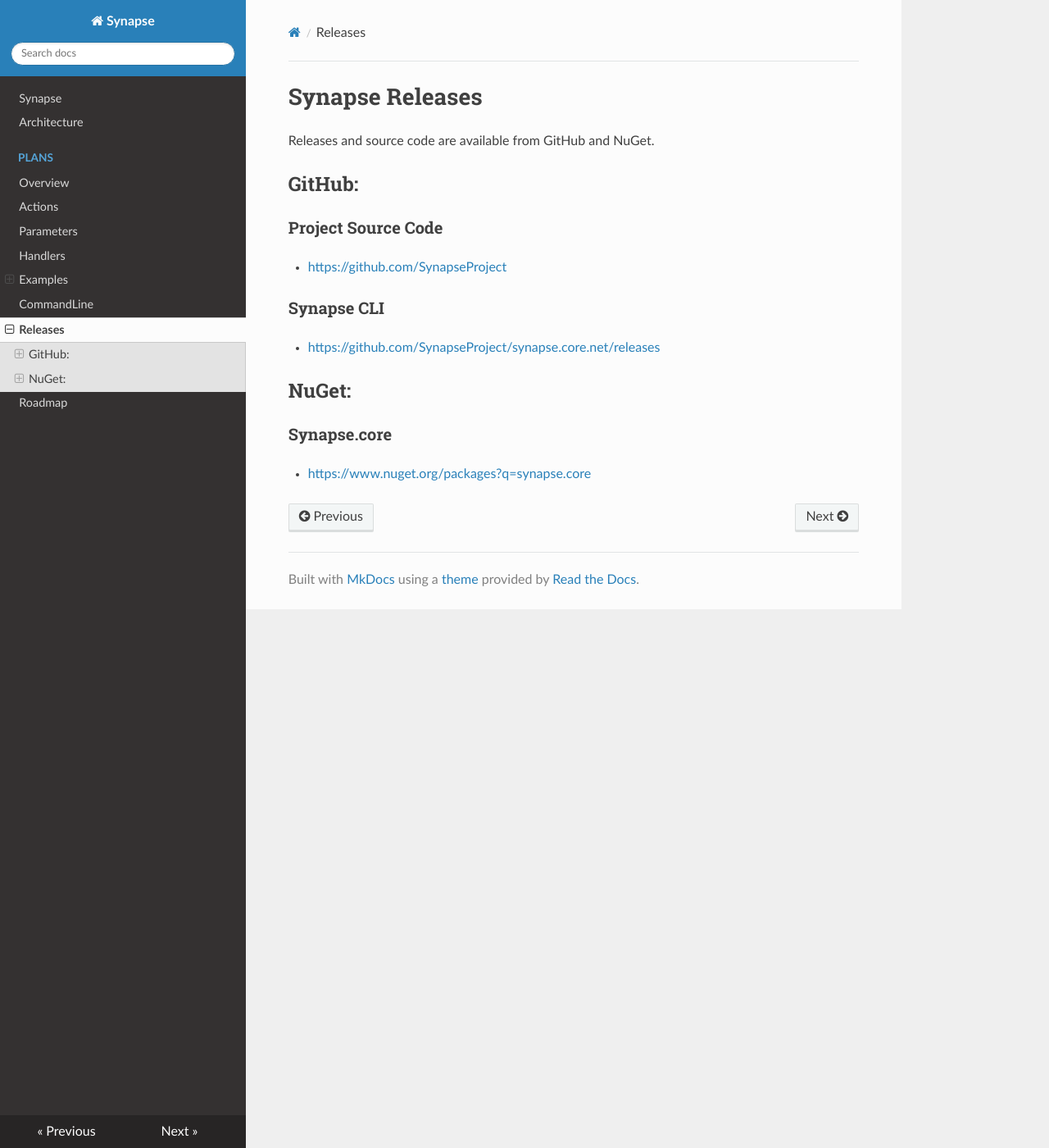
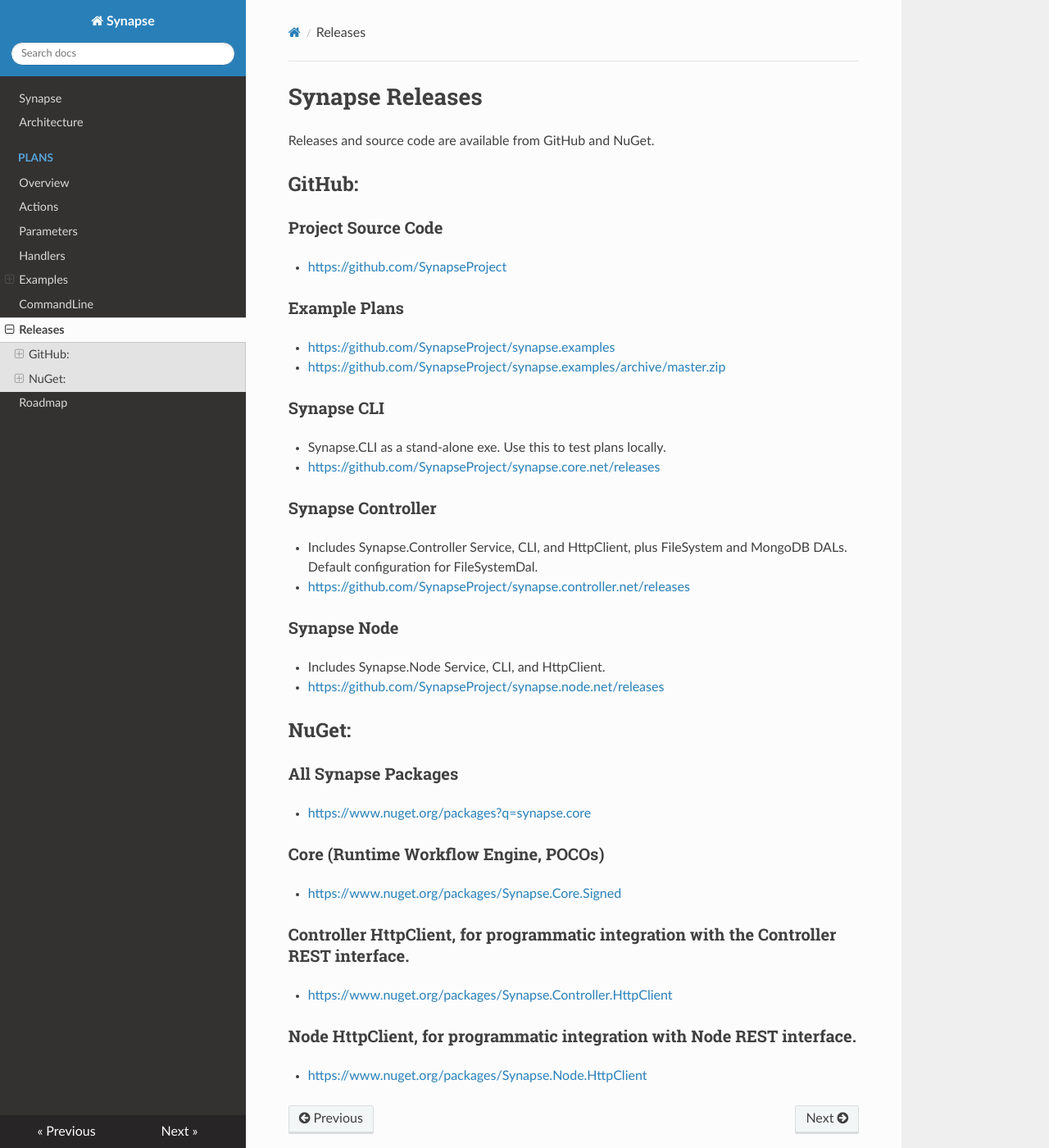
Before and after one commit to SynapseProject/synapse.docs, an MkDocs documentation site: the page built from docs/releases.md, in a window 1280 px wide and 1400 px high. Shown: the whole window at 82% size. Built offline with MkDocs 1.6.1, drawn with Linux system fonts in a browser that asks for light colours; nearby versions of some CDN libraries; old or Windows-style settings are respelled for this version of MkDocs.

Commit message:
updates Releases page

```diff
--- a/docs/releases.md
+++ b/docs/releases.md
@@ -7,10 +7,33 @@ Releases and source code are available from GitHub and NuGet.
 ### Project Source Code
  - [https://github.com/SynapseProject](https://github.com/SynapseProject)
 
+### Example Plans
+ - [https://github.com/SynapseProject/synapse.examples](https://github.com/SynapseProject/synapse.examples)
+ - [https://github.com/SynapseProject/synapse.examples/archive/master.zip](https://github.com/SynapseProject/synapse.examples/archive/master.zip)
+
 ### Synapse CLI
+ - Synapse.CLI as a stand-alone exe.  Use this to test plans locally.
  - [https://github.com/SynapseProject/synapse.core.net/releases](https://github.com/SynapseProject/synapse.core.net/releases)
+
+### Synapse Controller
+ - Includes Synapse.Controller Service, CLI, and HttpClient, plus FileSystem and MongoDB DALs. Default configuration for FileSystemDal.
+ - [https://github.com/SynapseProject/synapse.controller.net/releases](https://github.com/SynapseProject/synapse.controller.net/releases)
+
+### Synapse Node
+ - Includes Synapse.Node Service, CLI, and HttpClient.
+ - [https://github.com/SynapseProject/synapse.node.net/releases](https://github.com/SynapseProject/synapse.node.net/releases)
+
 
 ## NuGet:
 
-### Synapse.core
- - [https://www.nuget.org/packages?q=synapse.core](https://www.nuget.org/packages?q=synapse.core)
+### All Synapse Packages
+ - [https://www.nuget.org/packages?q=synapse.core](https://www.nuget.org/packages?q=synapse)
+
+### Core (Runtime Workflow Engine, POCOs)
+ - [https://www.nuget.org/packages/Synapse.Core.Signed](https://www.nuget.org/packages/Synapse.Core.Signed)
+
+### Controller HttpClient, for programmatic integration with the Controller REST interface.
+ - [https://www.nuget.org/packages/Synapse.Controller.HttpClient](https://www.nuget.org/packages/Synapse.Controller.HttpClient)
+
+### Node HttpClient, for programmatic integration with Node REST interface.
+ - [https://www.nuget.org/packages/Synapse.Node.HttpClient](https://www.nuget.org/packages/Synapse.Node.HttpClient)
```
